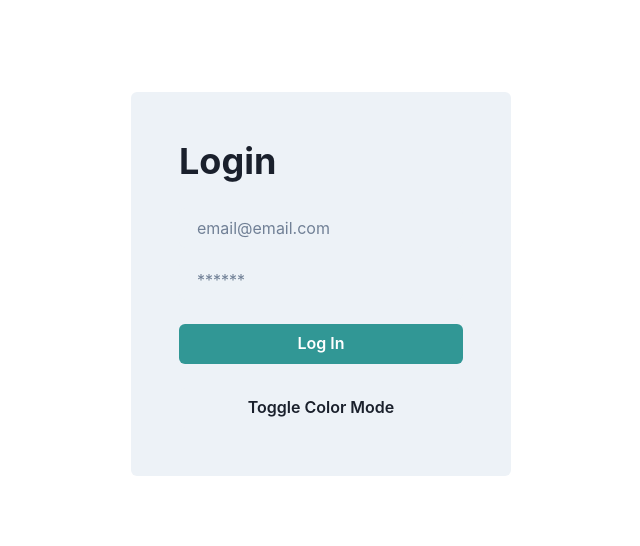
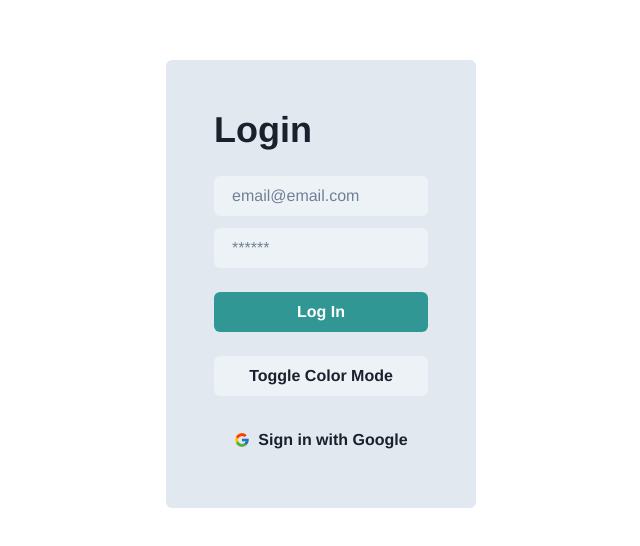
Before and after one commit to dBianchii/kodix-nextjs-v2, a Next.js app: page /login in a window 1280 px wide. Shown: the part 116-662 px from the top of the page, without its empty margins (319-959 px from the left). Built offline with nearby package versions, Linux system fonts and the light colour scheme.

Commit message:
Added login page that doesnt fully work

```diff
--- a/package.json
+++ b/package.json
@@ -19,7 +19,8 @@
     "next": "12.2.2",
     "next-auth": "^4.10.3",
     "react": "18.2.0",
-    "react-dom": "18.2.0"
+    "react-dom": "18.2.0",
+    "react-icons": "^4.4.0"
   },
   "devDependencies": {
     "@types/node": "18.0.6",
--- a/pages/_app.tsx
+++ b/pages/_app.tsx
@@ -3,10 +3,29 @@ import type { AppProps } from 'next/app'
 import { ChakraProvider } from '@chakra-ui/react'
 import { SessionProvider } from 'next-auth/react'
 
+import { extendTheme } from '@chakra-ui/react'
+
+const colors = {
+	brand: {
+	  900: '#1a365d',
+	  800: '#153e75',
+	  700: '#2a69ac',
+	}
+}
+const config = {
+	initialColorMode: 'light',
+}
+const fonts = {
+	heading: 'Helvetica',
+	body: 'Helvetica'
+}
+
+
+const theme = extendTheme({ colors, config, fonts} )
 
 function MyApp({Component, pageProps: { session, ...pageProps }}: AppProps) {
   return (
-    <ChakraProvider>
+    <ChakraProvider theme={theme}>
 		<SessionProvider session={pageProps.session}>
 			<Component {...pageProps} />
 		</SessionProvider>
--- a/pages/login/index.tsx
+++ b/pages/login/index.tsx
@@ -1,8 +1,14 @@
- import { Button, Flex, Heading, Input, useColorMode, useColorModeValue } from "@chakra-ui/react";
+ import { Button, Center, Flex, Heading, Input, useColorMode, useColorModeValue, Text } from "@chakra-ui/react";
+import { signIn } from "next-auth/react";
+ import { FcGoogle } from 'react-icons/fc';
+
 
  const Login = () => {
 	const {toggleColorMode} = useColorMode()
-	const formBackground = useColorModeValue("gray.100", "gray.700")
+	const formBackground = useColorModeValue("gray.200", "gray.700")
+
+
+
 	return (
 		<Flex height="100vh" alignItems="center" justifyContent="center">
 			<Flex direction="column" background={formBackground} p={12} rounded={6}>
@@ -10,7 +16,12 @@
 				<Input placeholder="email@email.com" variant="filled" mb={3} type="email"/>
 				<Input placeholder="******" variant="filled" mb={6} type="password"/>
 				<Button mb={6} colorScheme="teal">Log In</Button>
-				<Button onClick={toggleColorMode}>Toggle Color Mode</Button>
+				<Button mb={6} onClick={toggleColorMode}>Toggle Color Mode</Button>
+				<Button onClick={() => signIn()} w={'full'} maxW={'md'}variant={'outline'} leftIcon={<FcGoogle />}>
+        			<Center>
+        			  <Text>Sign in with Google</Text>
+        			</Center>
+      			</Button>
 			</Flex>
 		</Flex>
 	)
--- /dev/null
+++ b/styles/theme.ts
@@ -0,0 +1,16 @@
+import { extendTheme, ChakraTheme } from "@chakra-ui/react";
+
+const customTheme: Partial<ChakraTheme> = {
+	config: {
+		initialColorMode: 'dark',
+	},
+	fonts: {
+		heading: 'Roboto',
+		body: 'Roboto'
+	},
+
+
+}
+
+
+export const theme = extendTheme(customTheme)
```
Also changed, not shown: components/organisms/TopBar/TopBar.tsx (+6 -2 lines), 1 other file (tests, documents, lock files or other folders).
